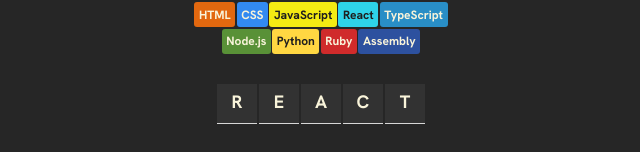
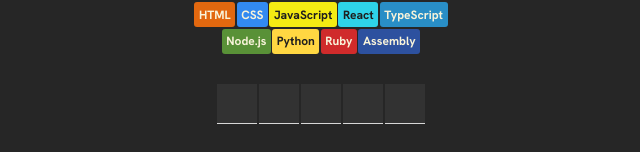
Before and after one commit to kofi-kusi/assembly-endgame, a React (Vite) app: page / in a window 1280 px wide. Shown: the part 286-438 px from the top of the page, without its empty margins (319-959 px from the left). Built offline with nearby package versions, Linux system fonts and the light colour scheme.

Commit message:
feat: opt out a lang if guess is wrong

```diff
--- a/src/App.css
+++ b/src/App.css
@@ -71,12 +71,13 @@ header p {
     gap: 1.5px;
 }
 
-.languages-container div {
+.languages-container span {
     font-size: 0.75rem;
     font-weight: 700;
     text-align: center;
     padding: 4.5px;
     border-radius: 3px;
+    position: relative;
 }
 
 .choosen-word {
@@ -137,3 +138,17 @@ button.wrong {
     text-align: center;
     font-size: 1rem;
 }
+
+span.lost::before {
+    content: "💀";
+    position: absolute;
+    display: flex;
+    align-items: center;
+    justify-content: center;
+    height: 100%;
+    width: 100%;
+    font-size: 0.85rem;
+    top: 0;
+    left: 0;
+    background-color: rgba(0, 0, 0, 0.7);
+}
--- a/src/App.jsx
+++ b/src/App.jsx
@@ -9,7 +9,9 @@ function App() {
   const [currentWord, setCurrentWord] = useState("react");
   const [guessedLetters, setGuessedLetters] = useState([])
 
-  console.log(guessedLetters)
+  let wrongGuessedCount = guessedLetters.filter(letter => !currentWord.includes(letter)).length
+
+  console.log(wrongGuessedCount)
 
   function addGuessedLetter(key){
     setGuessedLetters(prev => {
@@ -18,12 +20,15 @@ function App() {
   }
 
   const word = currentWord.split("").map((letter, index) => {
-    return <span key={index}>{letter.toUpperCase()}</span>;
+    const isGuessed = guessedLetters.includes(letter)
+    return <span key={index}>{isGuessed && letter.toUpperCase()}</span>;
   });
 
-  const languagesList = languages.map((language) => {
+  const languagesList = languages.map((language, index) => {
+    const isOut = index < wrongGuessedCount;
     return (
-      <div
+      <span
+        className={isOut ? "lost" : ""}
         key={language.name}
         style={{
           backgroundColor: language.backgroundColor,
@@ -31,7 +36,7 @@ function App() {
         }}
       >
         {language.name}
-      </div>
+      </span>
     );
   });
 
```
